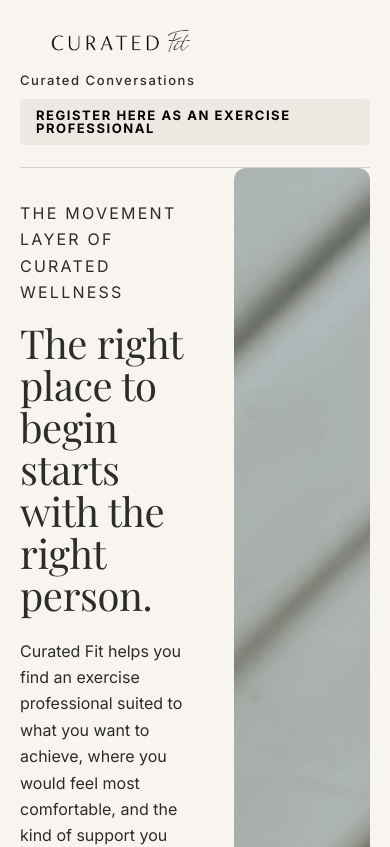
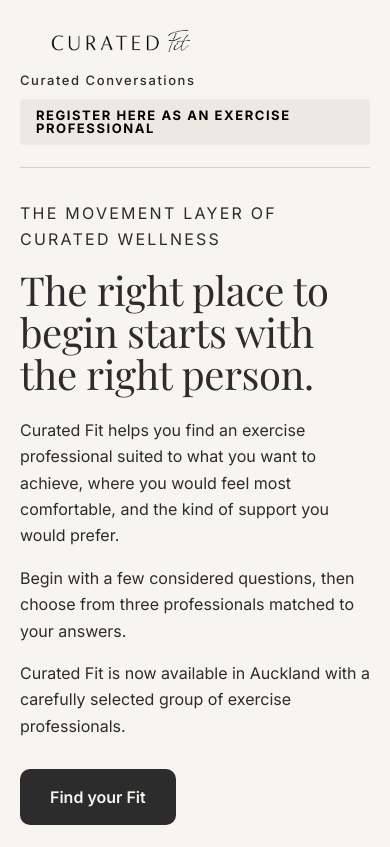
Before and after one commit to EmPerry1972/curated-fit-holding-page, a Next.js app: page / in a window 390 px wide. Shown: the top 847 px of the page. Built offline with nearby package versions, Linux system fonts and the light colour scheme.

Commit message:
Add media query for hero split layout on narrow screens

```diff
--- a/app/globals.css
+++ b/app/globals.css
@@ -80,3 +80,12 @@
     }
 }
 #register-pro-link{color:#000000!important;font-weight:700!important}
+
+/* Hero split (Option C hero layout): stack columns on narrower screens */
+@media (max-width: 820px) {
+  .hero-split {
+    grid-template-columns: 1fr !important;
+    gap: 32px !important;
+    min-height: auto !important;
+  }
+}
```
